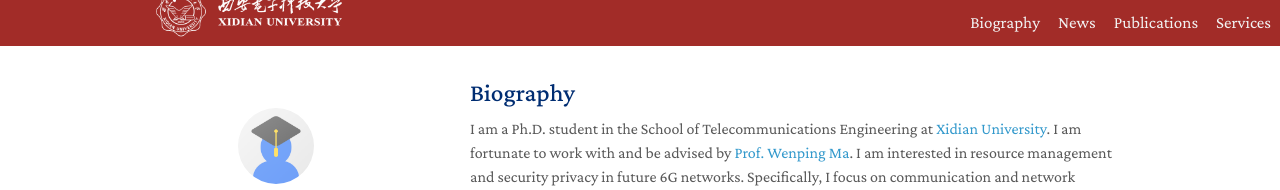
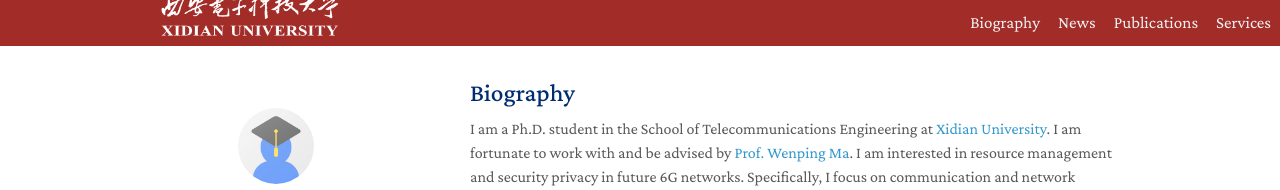
Before and after one commit to QuinYim/quinyim.github.io, a Jekyll site: the page built from index.md, in a window 1280 px wide. Shown: the top 190 px of the page. Built offline with Jekyll 4.4.1, drawn with Linux system fonts in a browser that asks for light colours; a style sheet for code colours, icons or effects is not loaded.

Commit message:
First Commit

```diff
--- a/_config.yml
+++ b/_config.yml
@@ -3,7 +3,7 @@
 position: Ph.D. Student
 affiliation: Xidian University
 #affiliation_link: https://cs.jhu.edu/
-affiliation_logo: ./assets/img/xidian3.png #./assets/img/university-logo-small-horizontal-white-156eae9527.svg
+affiliation_logo: ./assets/img/xidian4.png #./assets/img/university-logo-small-horizontal-white-156eae9527.svg
 location: Xi'an, China
 email: kyan@stu.xidian.edu.cn
 
```
Also changed, not shown: assets/img/xidian4.png (added).
